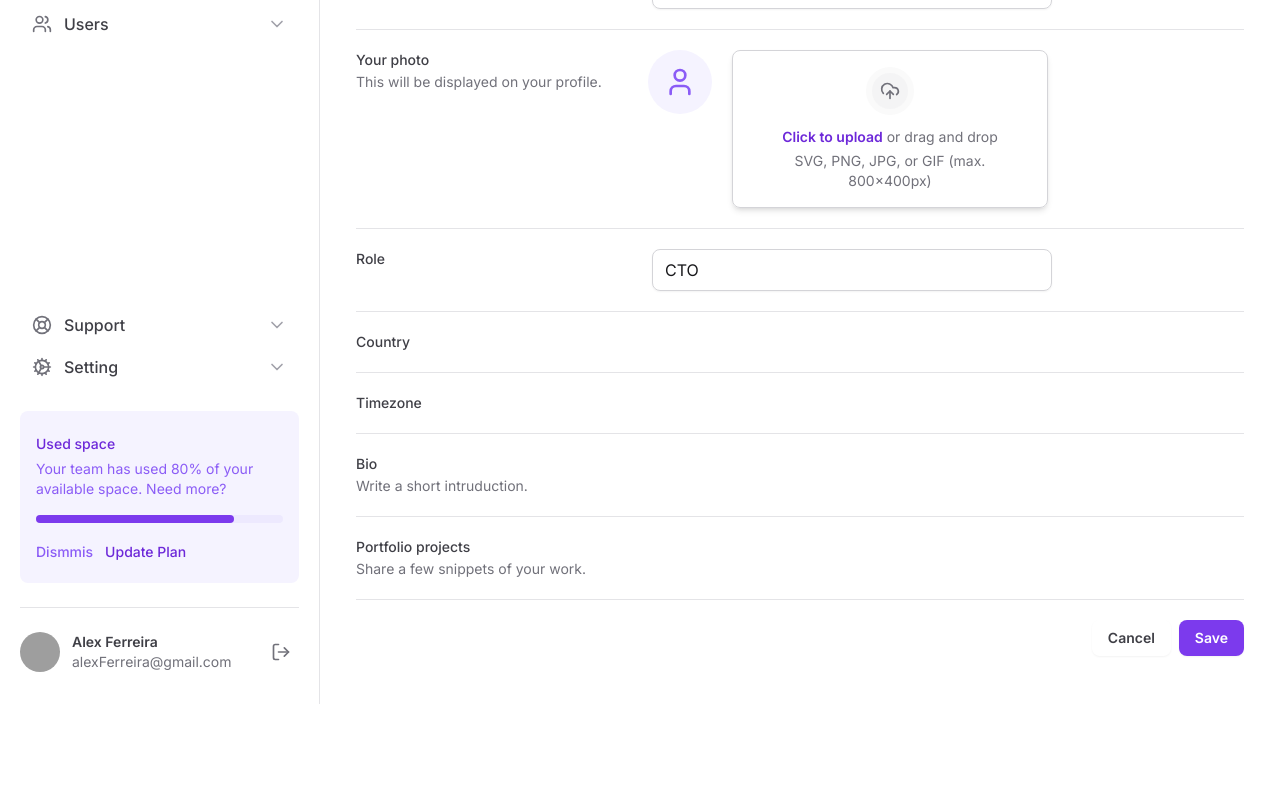
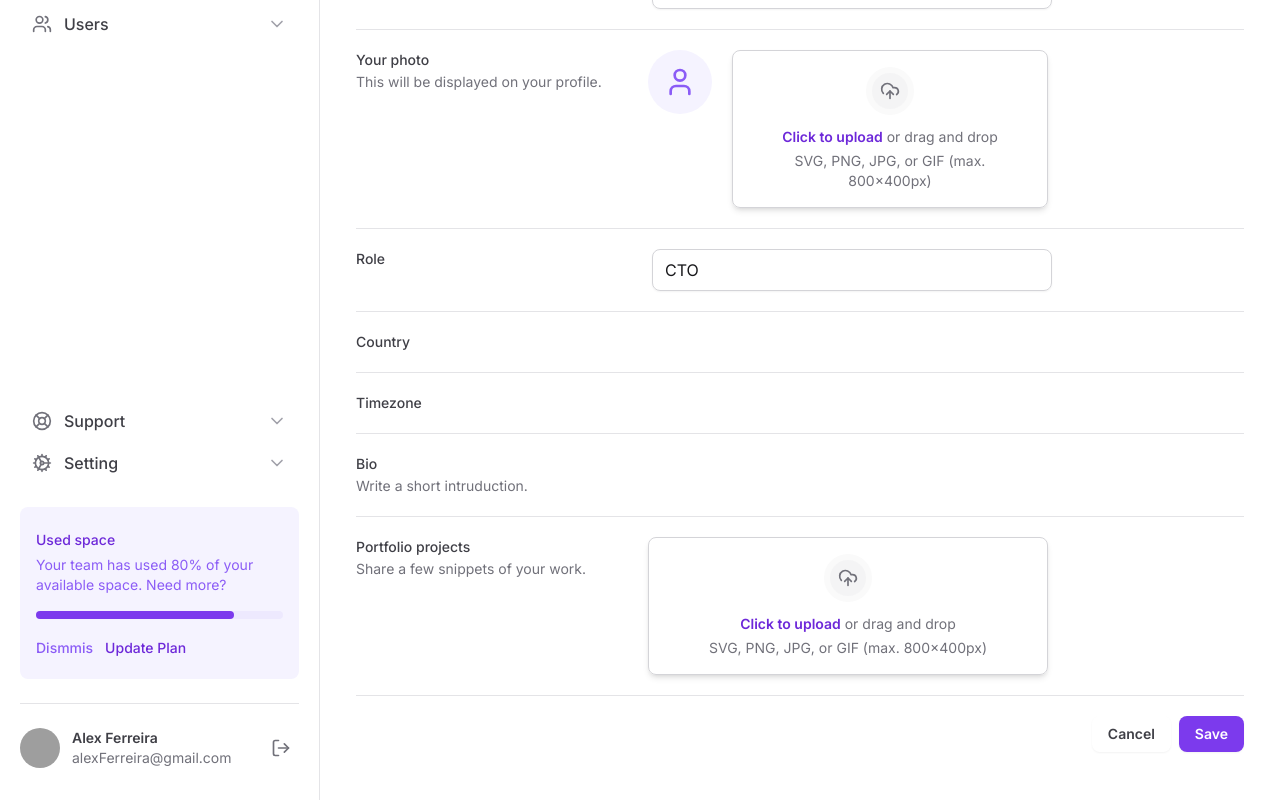
Before and after one commit to alexsandroferreira/tailwind-next-form, a Next.js app: page / in a window 1280 px wide. Shown: the part 366-1166 px from the top of the page. Before the commit the page ends 1070 px from the top, so only its background shows below. Built offline with nearby package versions, Linux system fonts and the light colour scheme; grey boxes are pictures that could not be loaded.

Commit message:
feat: add FileInput component

```diff
--- /dev/null
+++ b/src/app/components/Form/FileInput/Control.tsx
@@ -0,0 +1,7 @@
+import React, { type ComponentProps } from 'react'
+
+export type ControlProps = ComponentProps<'input'>
+
+export function Control(props: ControlProps) {
+  return <input type="file" className="sr-only" id="photoFile" {...props} />
+}
--- /dev/null
+++ b/src/app/components/Form/FileInput/ImagePreview.tsx
@@ -0,0 +1,16 @@
+import { User } from 'lucide-react'
+
+export function ImagePreview() {
+  return (
+    <div
+      className="
+  flex
+  h-16 w-16
+  items-center justify-center
+  rounded-full bg-violet-50
+  "
+    >
+      <User className="h-8 w-8 text-violet-500" />
+    </div>
+  )
+}
--- /dev/null
+++ b/src/app/components/Form/FileInput/Root.tsx
@@ -0,0 +1,7 @@
+import { type ComponentProps } from 'react'
+
+export type RootPros = ComponentProps<'div'>
+
+export function Root(props: RootPros) {
+  return <div {...props} />
+}
--- /dev/null
+++ b/src/app/components/Form/FileInput/Trigger.tsx
@@ -0,0 +1,49 @@
+import { UploadCloud } from 'lucide-react'
+import React from 'react'
+
+export function Trigger() {
+  return (
+    <label
+      htmlFor="photoFile"
+      className="
+    group
+    flex
+    flex-1
+    cursor-pointer
+    flex-col
+    items-center
+    gap-3
+    rounded-lg
+    border
+    border-zinc-300
+    px-6
+    py-4 text-center
+    text-zinc-500 shadow-md
+    hover:border-violet-200
+    hover:bg-violet-25
+    hover:text-violet-500
+    "
+    >
+      <div
+        className="
+    rounded-full
+    border-6
+    border-zinc-50
+    bg-zinc-100 p-2
+    group-hover:border-violet-50
+    group-hover:bg-violet-100
+    "
+      >
+        <UploadCloud className="h-5 w-5 text-zinc-500 group-hover:text-violet-600" />
+      </div>
+
+      <div className="flex flex-col items-center gap-1">
+        <span className="text-sm">
+          <span className="font-semibold text-violet-700">Click to upload</span>{' '}
+          or drag and drop
+        </span>
+        <span className="text-sm">SVG, PNG, JPG, or GIF (max. 800x400px)</span>
+      </div>
+    </label>
+  )
+}
--- /dev/null
+++ b/src/app/components/Form/FileInput/index.tsx
@@ -0,0 +1,6 @@
+import { Control } from './Control'
+import { ImagePreview } from './ImagePreview'
+import { Root } from './Root'
+import { Trigger } from './Trigger'
+
+export { Control, ImagePreview, Root, Trigger }
--- a/src/app/page.tsx
+++ b/src/app/page.tsx
@@ -1,5 +1,6 @@
-import { Mail, UploadCloud, User } from 'lucide-react'
+import { Mail } from 'lucide-react'
 
+import * as FileInput from './components/Form/FileInput'
 import { Input } from './components/input'
 import SettingsTabs from './components/SettingsTabs'
 export default function Home() {
@@ -87,67 +88,12 @@
                 This will be displayed on your profile.
               </span>
             </label>
-            <div className="flex items-start gap-5">
-              <div
-                className="
-              flex
-              h-16 w-16
-              items-center justify-center
-              rounded-full bg-violet-50
-              "
-              >
-                <User className="h-8 w-8 text-violet-500" />
-              </div>
 
-              <label
-                htmlFor="photoFile"
-                className="
-                group
-                flex
-                flex-1
-                cursor-pointer
-                flex-col
-                items-center
-                gap-3
-                rounded-lg
-                border
-                border-zinc-300
-                px-6
-                py-4 text-center
-                text-zinc-500 shadow-md
-                hover:border-violet-200
-                hover:bg-violet-25
-                hover:text-violet-500
-                "
-              >
-                <div
-                  className="
-                rounded-full
-                border-6
-                border-zinc-50
-                bg-zinc-100 p-2
-                group-hover:border-violet-50
-                group-hover:bg-violet-100
-                "
-                >
-                  <UploadCloud className="h-5 w-5 text-zinc-500 group-hover:text-violet-600" />
-                </div>
-
-                <div className="flex flex-col items-center gap-1">
-                  <span className="text-sm">
-                    <span className="font-semibold text-violet-700">
-                      Click to upload
-                    </span>{' '}
-                    or drag and drop
-                  </span>
-                  <span className="text-sm">
-                    SVG, PNG, JPG, or GIF (max. 800x400px)
-                  </span>
-                </div>
-              </label>
-
-              <input type="file" className="sr-only" id="photoFile" />
-            </div>
+            <FileInput.Root className="flex items-start gap-5">
+              <FileInput.ImagePreview />
+              <FileInput.Trigger />
+              <FileInput.Control />
+            </FileInput.Root>
           </div>
 
           <div className="grid grid-cols-form gap-3 pt-5">
@@ -199,7 +145,10 @@
                 Share a few snippets of your work.
               </span>
             </label>
-            <div className=""></div>
+            <FileInput.Root>
+              <FileInput.Trigger />
+              <FileInput.Control />
+            </FileInput.Root>
           </div>
 
           <div className="flex items-center justify-end gap-2 pt-5">
```
